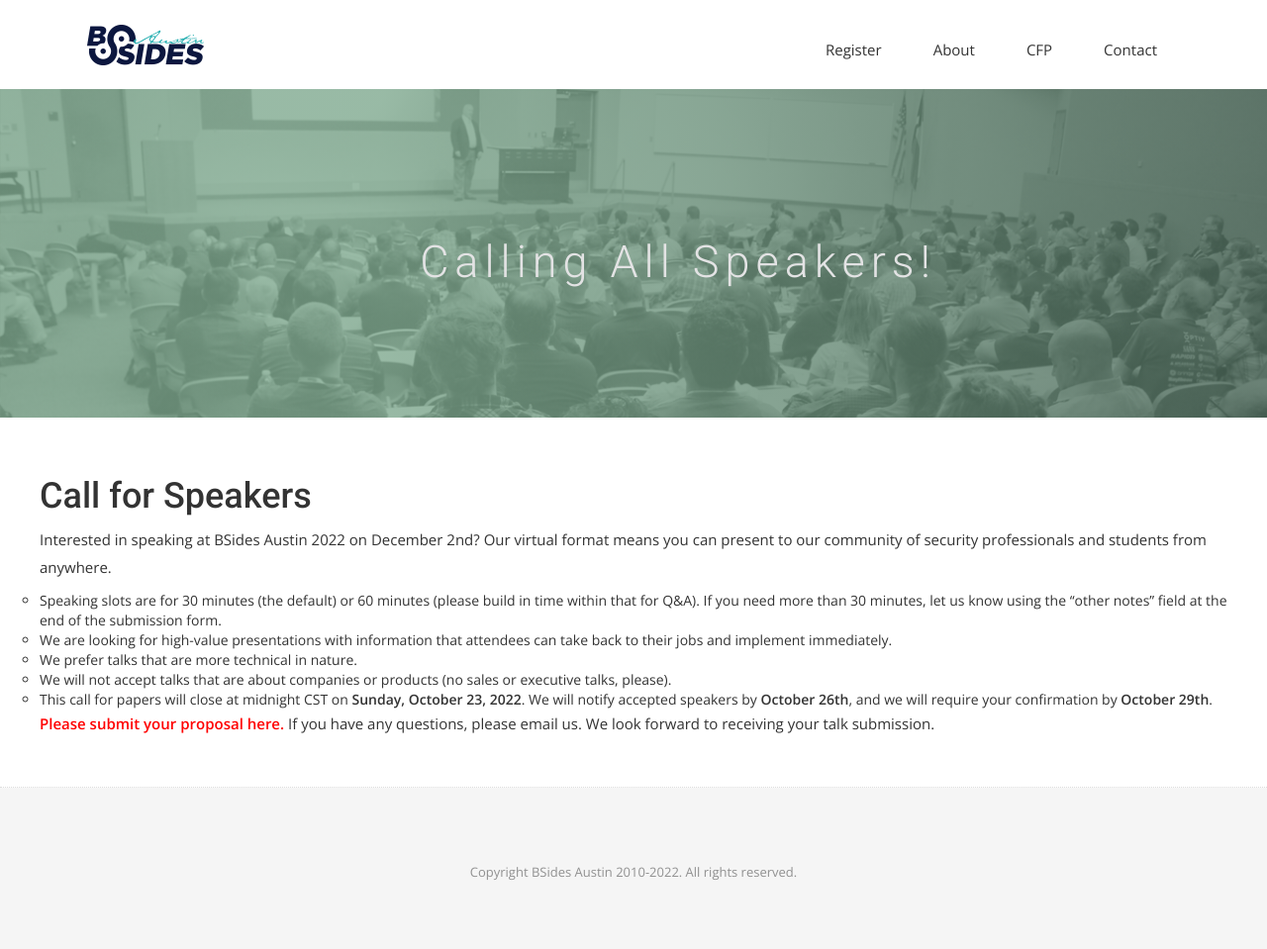
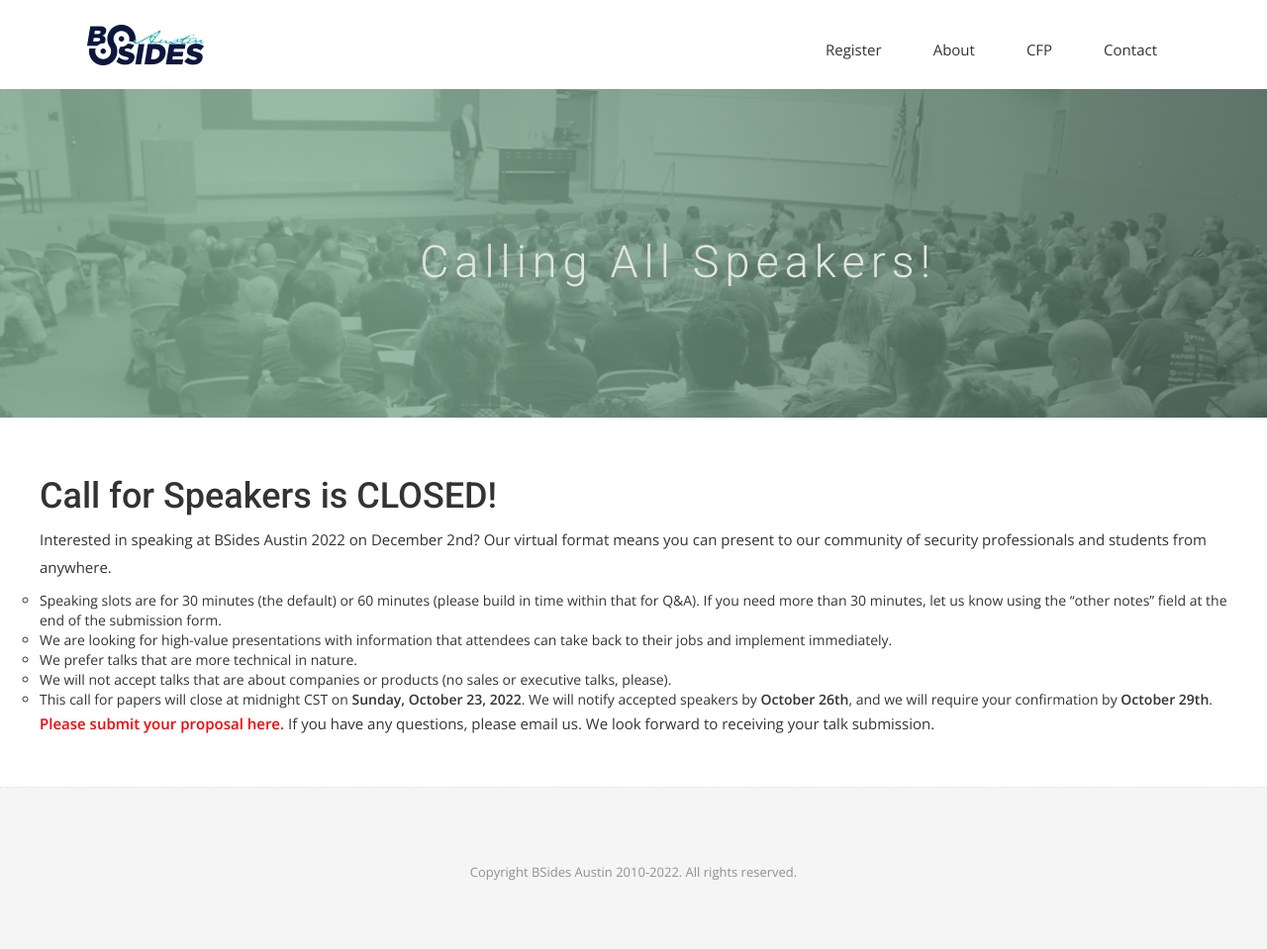
Before and after one commit to bsidesaustin/test, a Jekyll site: the page built from cfp.html, in a window 1280 px wide. Shown: the whole page at 99% size. Built offline with Jekyll 4.4.1, drawn with Linux system fonts in a browser that asks for light colours; nearby versions of some CDN libraries; some web fonts are replaced.

Commit message:
Update cfp.html

```diff
--- a/cfp.html
+++ b/cfp.html
@@ -26,7 +26,7 @@
 
 
 
-    <h1>Call for Speakers</h1>
+    <h1>Call for Speakers is CLOSED!</h1>
 <p>Interested in speaking at BSides Austin 2022 on December 2nd? Our virtual format means you can present to our community of security professionals and students from anywhere.</p>
 
 <ul>
```
